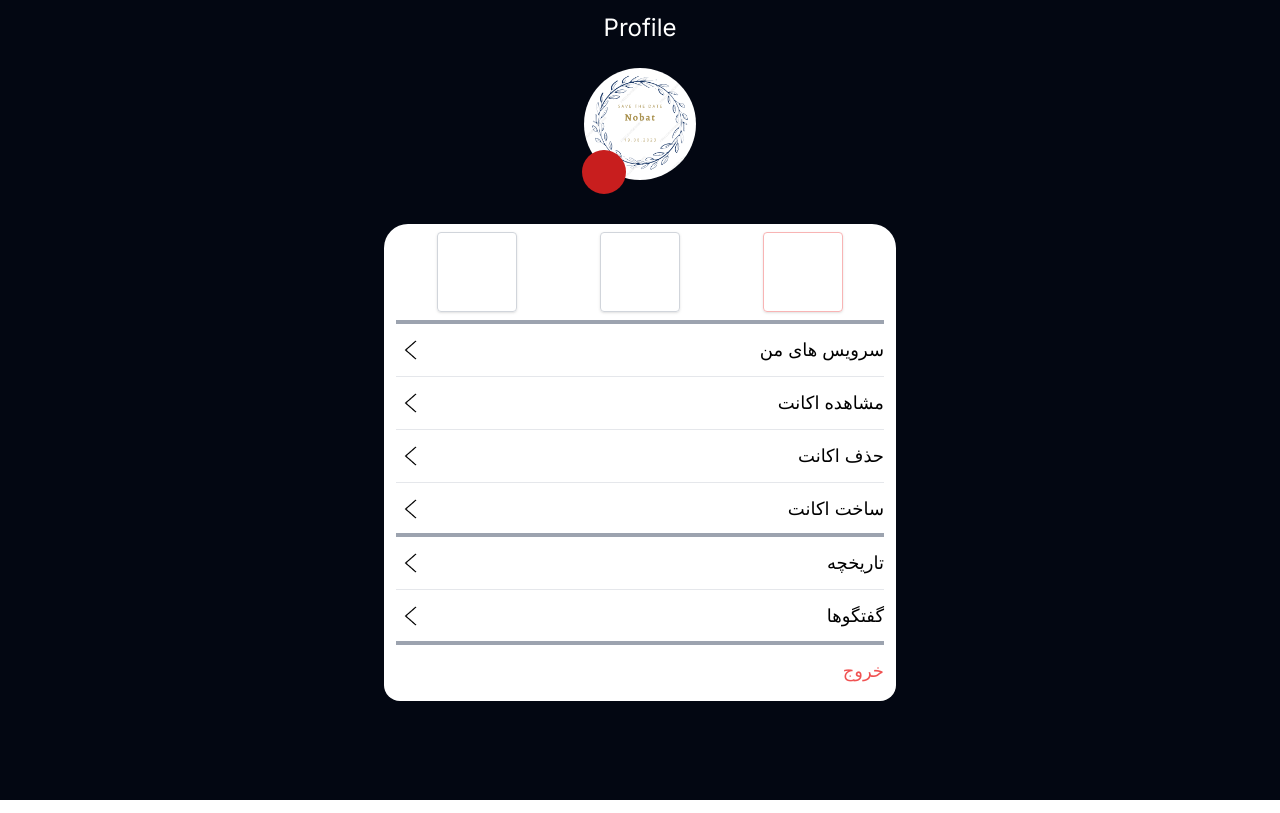
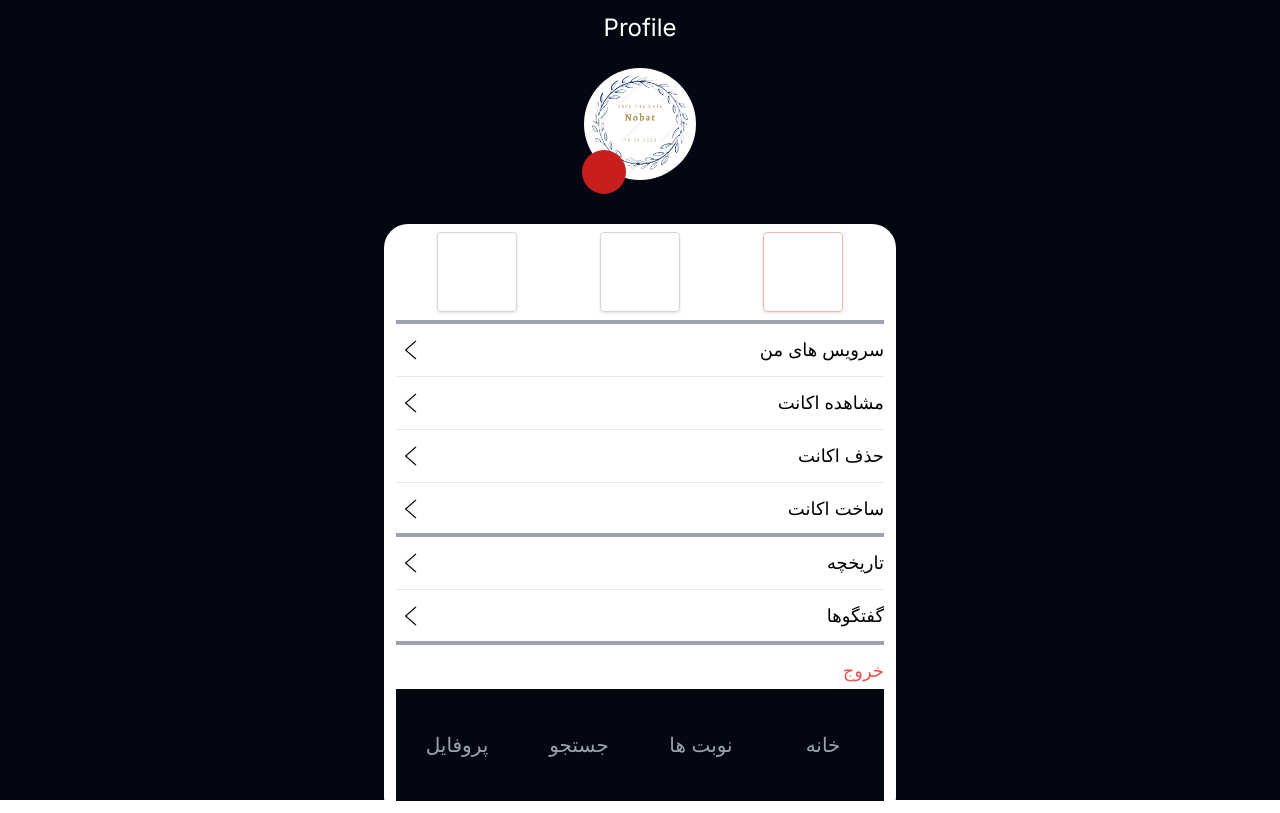
Before and after one commit to mohammad0x/nobat-frontend, a Next.js app: page /profile in a window 1280 px wide. Built offline with nearby package versions, Linux system fonts and the light colour scheme.

Commit message:
edit profile

```diff
--- a/app/profile/page.js
+++ b/app/profile/page.js
@@ -1,5 +1,4 @@
 import React from "react";
-import Footer from "@/app/components/footer/page";
 import '../globals.css'
 import Link from "next/link";
 import Back from "@/app/components/backBtn/page";
@@ -17,7 +16,6 @@ export default function Profile() {
             <body dir='rtl'>
                 <ProfileTop />
                 <ProfileBottom />
-                {/*<Footer />*/}
             </body>
         </html>
     )
@@ -57,6 +55,20 @@ function ProfileBottom() {
                 <div className='w-full h-12 text-right border-t-4 border-gray-400'>
                     <h3 className='text-lg text-red-500 border-gray-200 py-3'>خروج</h3>
                 </div>
+                <section className='z-20 shadow-stone-600 w-full h-28 bg-gray-950 text-xl text-center flex justify-center items-center text-gray-400'>
+                    <li className='flex-col list-none w-1/4 h-full flex justify-center items-center hover:text-gray-200'>
+                        <a href="/" id='home'>خانه</a>
+                    </li>
+                    <li className='flex-col list-none w-1/4 h-full flex justify-center items-center hover:text-gray-200'>
+                        <a href="/nobat" id='nobat'>نوبت ها</a>
+                    </li>
+                    <li className='flex-col list-none w-1/4 h-full flex justify-center items-center hover:text-gray-200'>
+                        <a href="/search" id='search'>جستجو</a>
+                    </li>
+                    <li className='flex-col list-none w-1/4 h-full flex justify-center items-center hover:text-gray-200'>
+                        <a href="/profile" id='profile'>پروفایل</a>
+                    </li>
+                </section>
             </div>
         </section>
     )
@@ -117,3 +129,22 @@ function CreateService() {
         </div>
     )
 }
+
+function Footer() {
+    return (
+        <section className='shadow-stone-600 w-full h-28 bg-gray-950 text-xl text-center flex justify-center items-center text-gray-400'>
+            <li className='flex-col list-none w-1/4 h-full flex justify-center items-center hover:text-gray-200'>
+                <a href="/" id='home'>خانه</a>
+            </li>
+            <li className='flex-col list-none w-1/4 h-full flex justify-center items-center hover:text-gray-200'>
+                <a href="/nobat" id='nobat'>نوبت ها</a>
+            </li>
+            <li className='flex-col list-none w-1/4 h-full flex justify-center items-center hover:text-gray-200'>
+                <a href="/search" id='search'>جستجو</a>
+            </li>
+            <li className='flex-col list-none w-1/4 h-full flex justify-center items-center hover:text-gray-200'>
+                <a href="/profile" id='profile'>پروفایل</a>
+            </li>
+        </section>
+    )
+}
```
